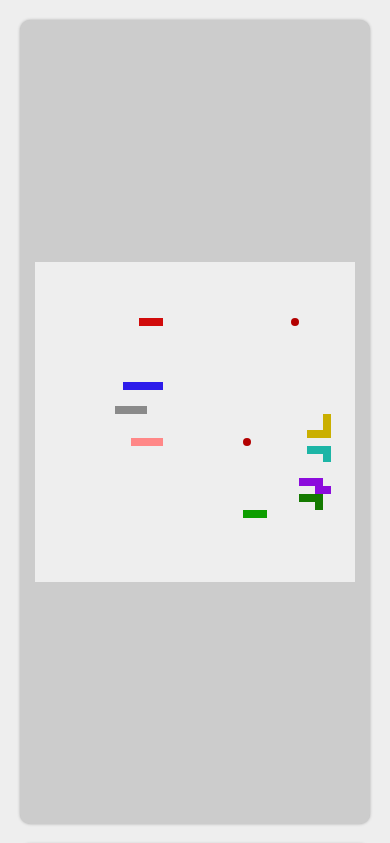
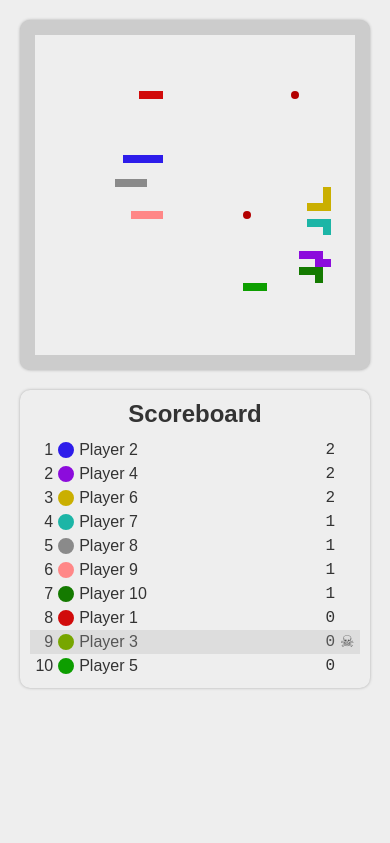
Before and after one commit to tdedetd/angular-snakes, an Angular app: page / in a window 390 px wide. Shown: the top 843 px of the page. Built offline with nearby package versions, Linux system fonts and the light colour scheme.

Commit message:
adaptive

```diff
--- a/package.json
+++ b/package.json
@@ -3,7 +3,7 @@
   "version": "0.0.0",
   "scripts": {
     "ng": "ng",
-    "start": "ng serve",
+    "start": "ng serve --host=0.0.0.0",
     "build": "ng build",
     "watch": "ng build --watch --configuration development",
     "test": "ng test",
--- a/src/app/components/canvas/canvas.scss
+++ b/src/app/components/canvas/canvas.scss
@@ -7,5 +7,9 @@
   height: calc(100dvh - 40px);
   background-color: #ccc;
   display: block;
-  aspect-ratio: 4 / 3;
+
+  @media screen and (max-width: 500px) {
+    height: unset;
+    aspect-ratio: 1 / 1;
+  }
 }
```
